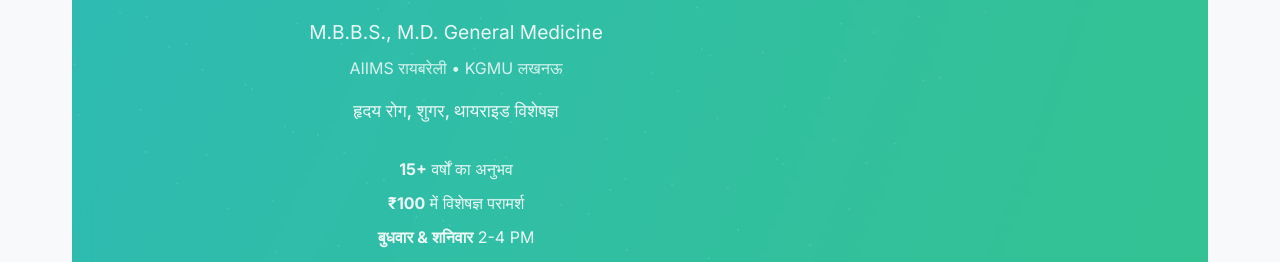
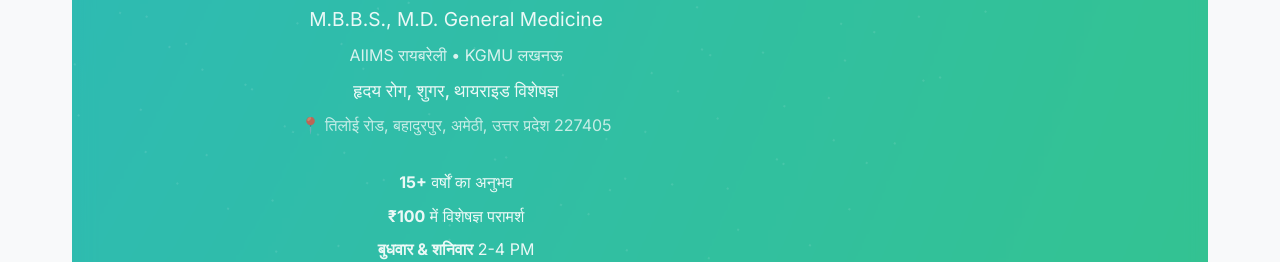
Before and after one commit to adityat54544/maa-vaishno-medical, a plain HTML site: page index.html in a window 1280 px wide. Shown: the part 333-595 px from the top of the page. Drawn offline with Linux system fonts and the light colour scheme.

Commit message:
Add clinic address to hero section on index.html

```diff
--- a/index.html
+++ b/index.html
@@ -168,8 +168,10 @@
                     </div>
                     <h1>डॉ० एस.पी. सिंह</h1>
                     <p style="font-size: 1.2rem; margin-bottom: 0.5rem;">M.B.B.S., M.D. General Medicine</p>
-                    <p style="font-size: 1rem; margin-bottom: 1rem; opacity: 0.9;">AIIMS रायबरेली • KGMU लखनऊ</p>
-                    <p style="font-size: 1.1rem; font-weight: 500; margin-bottom: 2rem;">हृदय रोग, शुगर, थायराइड विशेषज्ञ</p>
+                    <p style="font-size: 1rem; margin-bottom: 0.5rem; opacity: 0.9;">AIIMS रायबरेली • KGMU लखनऊ</p>
+                    <p style="font-size: 1.1rem; font-weight: 500; margin-bottom: 0.5rem;">हृदय रोग, शुगर, थायराइड विशेषज्ञ</p>
+                    <p style="font-size: 1rem; opacity: 0.8; margin-bottom: 2rem;">📍 तिलोई रोड, बहादुरपुर, अमेठी, उत्तर प्रदेश 227405</p>
+
 
                     <div class="stats-streamlined" style="margin-bottom: 2rem;">
                         <p style="margin: 0.5rem 0; font-size: 1rem;"><strong>15+</strong> वर्षों का अनुभव</p>
```
